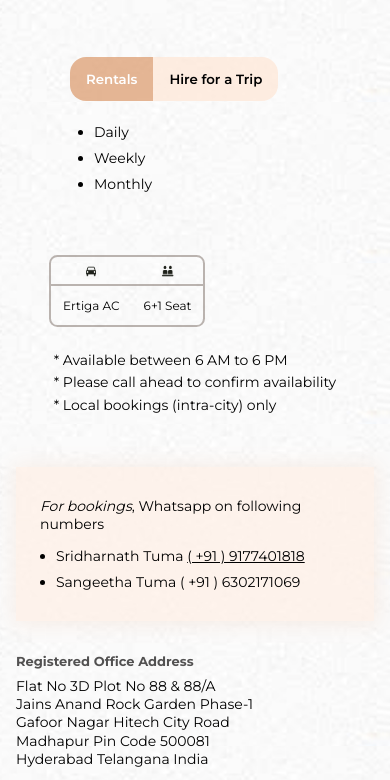
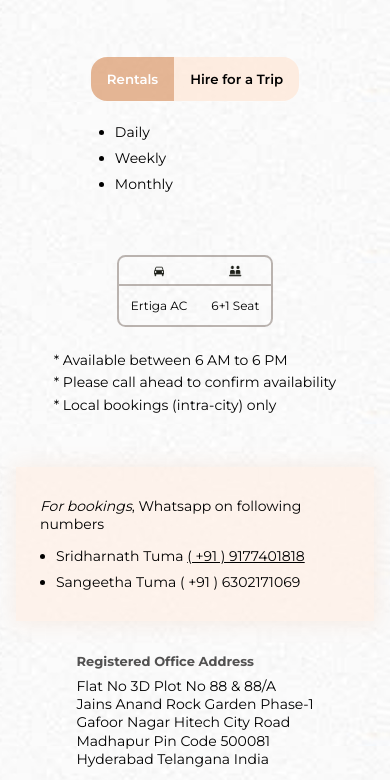
Before and after one commit to BaaBaaBlacksheeps/prasansri, a plain HTML site: page index.html in a window 390 px wide. Shown: the part 864-1644 px from the top of the page. Drawn offline with Linux system fonts and the light colour scheme.

Commit message:
Update main.css

```diff
--- a/main.css
+++ b/main.css
@@ -337,12 +337,17 @@ section.driver img {
     padding: 48px;
   }
   .charges-and-contacts > * {
-    width: min(max-content, 100%);
+    width: max-content;
+    max-width: 100%;
     margin: 0 auto;
   }
   .registered-address {
-    width: min(max-content, 100%);
+    width: max-content;
+    max-width: 100%;
     margin: 32px auto 0 auto;
+  }
+  .charges table {
+    margin: 0 auto;
   }
 }
 
```
